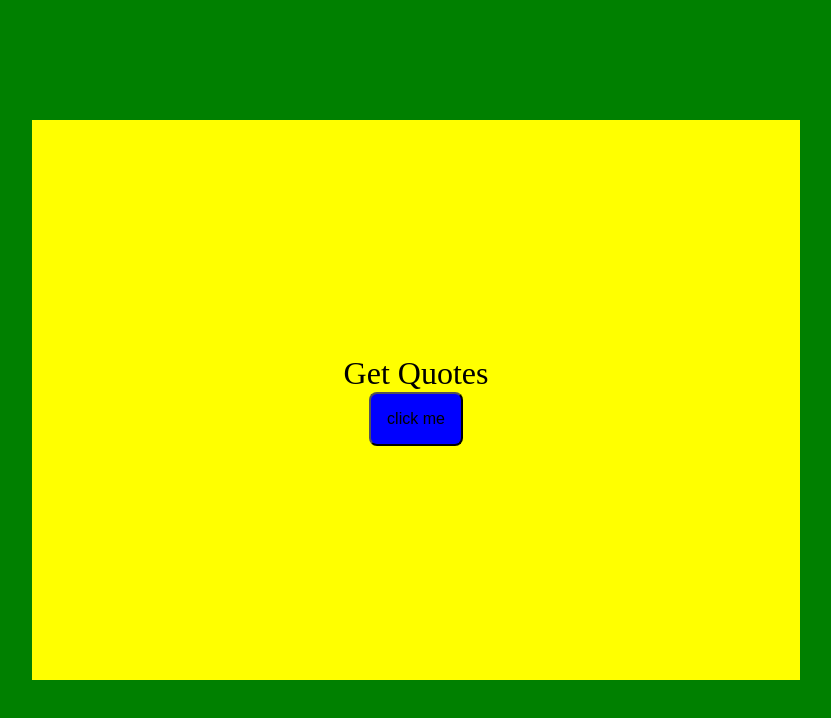
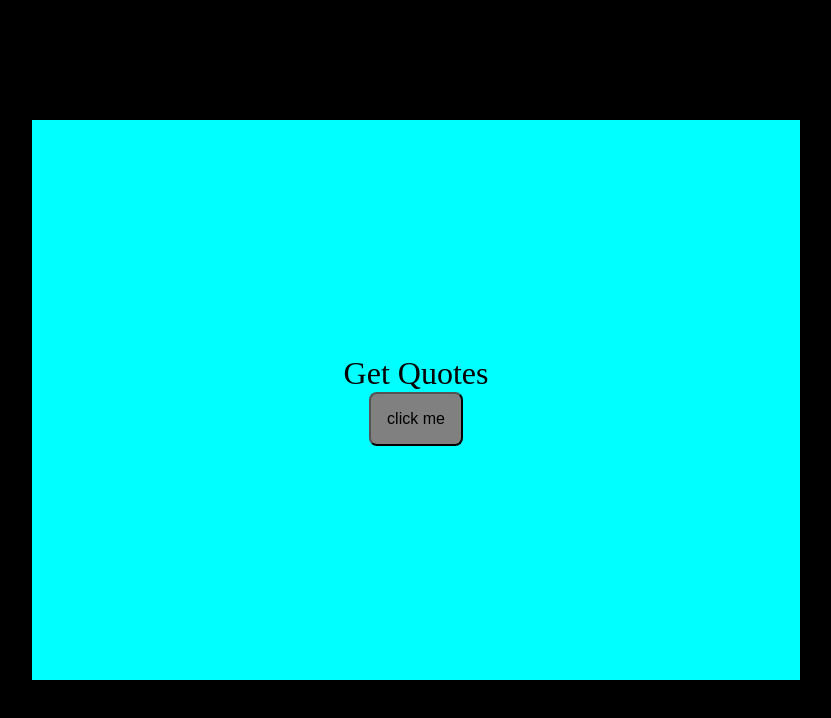
Before and after one commit to PASEDA-MODUPE/Random-quotes-generator, a plain HTML site: page index.html in a window 1280 px wide. Shown: the whole page, without its empty margins (224-1055 px from the left). Drawn offline with Linux system fonts and the light colour scheme.

Commit message:
Update style.css

```diff
--- a/style.css
+++ b/style.css
@@ -5,7 +5,7 @@
 }
 
 body{
-    background-color: green;
+    background-color: black;
     height: 100vh;
     display: flex;
     justify-content: center;
@@ -14,7 +14,7 @@ body{
 div{
    height: 70vh;
    width: 60%;
-   background-color: yellow;
+   background-color:aqua;
    display: flex;
    flex-direction: column;
    justify-content: center;
@@ -25,5 +25,5 @@ div{
     padding: 1rem;
     border-radius: 0.5rem;
     font-size: 1rem;
-    background-color: blue;
+    background-color: grey;
 }
```
